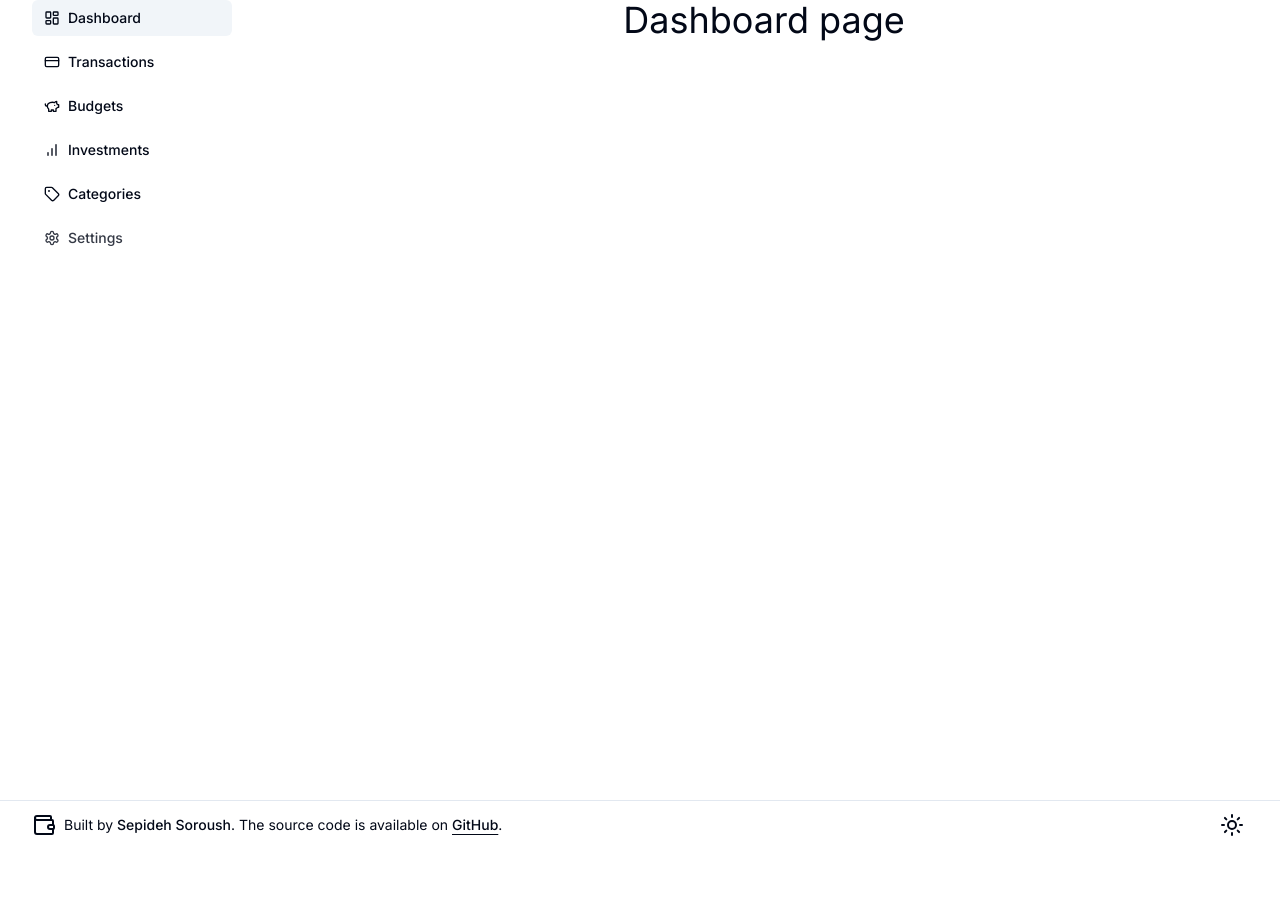
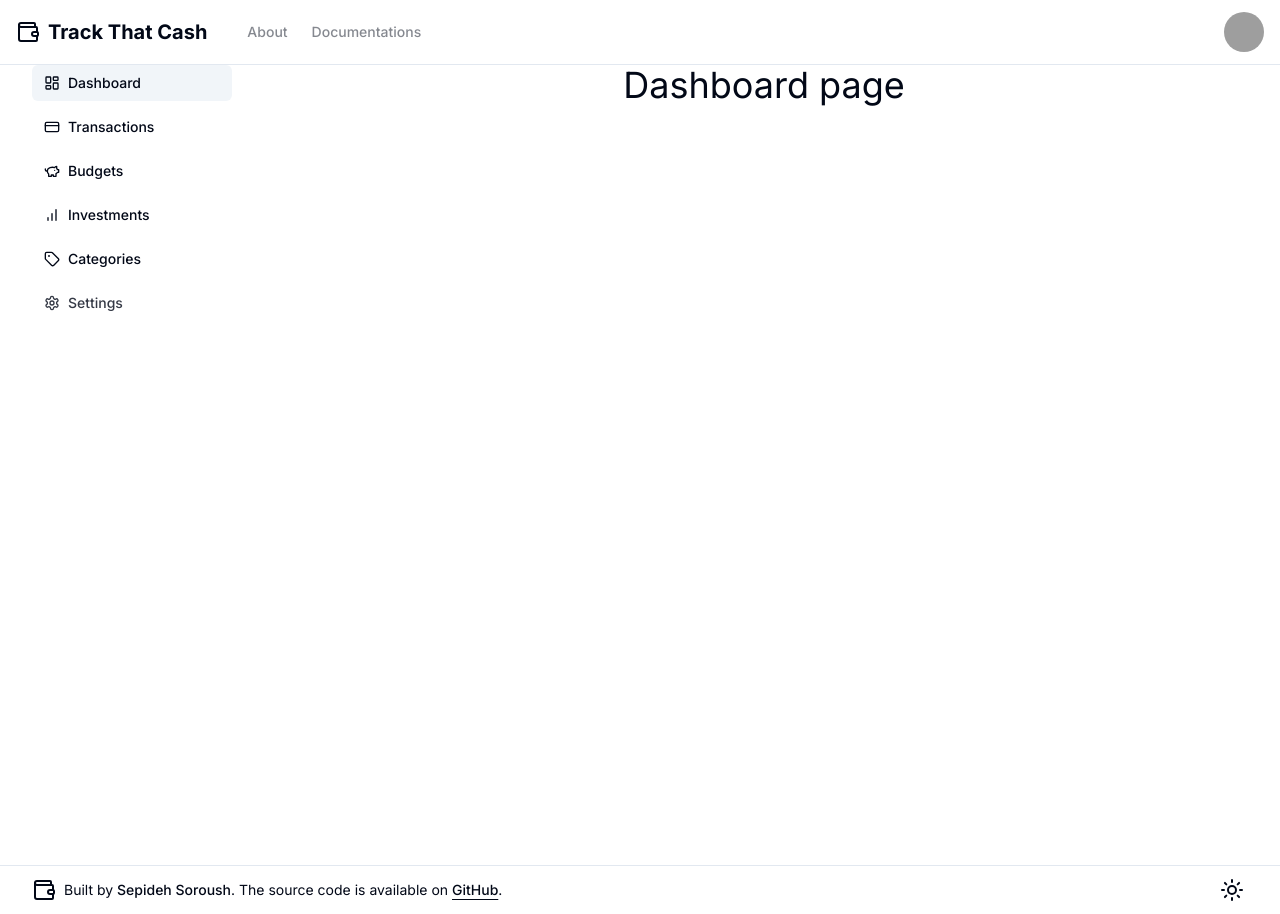
Before and after one commit to sepidsoroush/Track-Cash, a Next.js app: page /dashboard in a window 1280 px wide. Before the commit the page ends 849 px from the top, so only its background shows below. Built offline with nearby package versions, Linux system fonts and the light colour scheme; grey boxes are pictures that could not be loaded.

Commit message:
add Navbar

```diff
--- a/app/dashboard/layout.tsx
+++ b/app/dashboard/layout.tsx
@@ -1,4 +1,3 @@
-import { Footer } from "@/components/layout/footer";
 import { Sidebar } from "@/components/layout/sidebar";
 
 interface DashboardLayoutProps {
@@ -16,7 +15,6 @@ export default function DashboardLayout({ children }: DashboardLayoutProps) {
           {children}
         </main>
       </div>
-      <Footer />
     </div>
   );
 }
--- a/app/layout.tsx
+++ b/app/layout.tsx
@@ -1,6 +1,8 @@
 import { Inter as FontSans } from "next/font/google";
 import { ThemeProvider } from "@/components/theme-provider";
 import "./globals.css";
+import { Navbar } from "@/components/layout/navbar";
+import { Footer } from "@/components/layout/footer";
 
 import { cn } from "@/lib/utils";
 
@@ -28,7 +30,9 @@ export default function RootLayout({
           enableSystem
           disableTransitionOnChange
         >
+          <Navbar />
           {children}
+          <Footer />
         </ThemeProvider>
       </body>
     </html>
--- a/components/icons.tsx
+++ b/components/icons.tsx
@@ -10,6 +10,7 @@ import {
   Sun,
   Moon,
   Laptop,
+  User,
 } from "lucide-react";
 
 export type Icon = LucideIcon;
@@ -25,4 +26,5 @@ export const Icons = {
   sun: Sun,
   moon: Moon,
   laptop: Laptop,
+  user: User,
 };
--- /dev/null
+++ b/components/layout/navbar.tsx
@@ -0,0 +1,65 @@
+"use client";
+
+import * as React from "react";
+import Link from "next/link";
+import { useSelectedLayoutSegment } from "next/navigation";
+
+import { NavItem } from "@/types";
+import { cn } from "@/lib/utils";
+import { Icons } from "../icons";
+import { ProfileMenu } from "./profile-menu";
+
+const items: NavItem[] = [
+  {
+    title: "About",
+    href: "/about",
+    disabled: true,
+  },
+  {
+    title: "Documentations",
+    href: "/docs",
+    disabled: true,
+  },
+];
+
+export function Navbar() {
+  const segment = useSelectedLayoutSegment();
+
+  return (
+    <header className="sticky top-0 z-40 flex w-full justify-center bg-background/60 backdrop-blur-xl transition-all border-b">
+      <div className="flex h-16 w-full items-center justify-between p-4">
+        <div className="flex gap-6 md:gap-10">
+          <Link href="/" className="hidden items-center space-x-2 md:flex">
+            <Icons.logo />
+            <span className="hidden font-urban text-xl font-bold sm:inline-block">
+              Track That Cash
+            </span>
+          </Link>
+          {items?.length ? (
+            <nav className="hidden gap-6 md:flex">
+              {items?.map((item, index) => (
+                <Link
+                  key={index}
+                  href={item.disabled ? "#" : item.href}
+                  className={cn(
+                    "flex items-center text-lg font-medium transition-colors hover:text-foreground/80 sm:text-sm",
+                    item.href.startsWith(`/${segment}`)
+                      ? "text-foreground"
+                      : "text-foreground/60",
+                    item.disabled && "cursor-not-allowed opacity-80"
+                  )}
+                >
+                  {item.title}
+                </Link>
+              ))}
+            </nav>
+          ) : null}
+        </div>
+
+        <div className="flex items-center space-x-3">
+          <ProfileMenu />
+        </div>
+      </div>
+    </header>
+  );
+}
--- /dev/null
+++ b/components/layout/profile-menu.tsx
@@ -0,0 +1,70 @@
+import Link from "next/link";
+import { CreditCard, LayoutDashboard, LogOut, Settings } from "lucide-react";
+
+import {
+  DropdownMenu,
+  DropdownMenuContent,
+  DropdownMenuItem,
+  DropdownMenuSeparator,
+  DropdownMenuTrigger,
+} from "@/components/ui/dropdown-menu";
+import { Avatar, AvatarFallback, AvatarImage } from "@/components/ui/avatar";
+import { Icons } from "../icons";
+
+export function ProfileMenu() {
+  return (
+    <DropdownMenu>
+      <DropdownMenuTrigger>
+        <Avatar>
+          <AvatarImage
+            alt="Picture"
+            src="https://github.com/sepidsoroush.png"
+            referrerPolicy="no-referrer"
+          />
+          <AvatarFallback>
+            <span className="sr-only">me@example.com</span>
+            <Icons.user className="h-4 w-4" />
+          </AvatarFallback>
+        </Avatar>
+      </DropdownMenuTrigger>
+      <DropdownMenuContent align="end">
+        <div className="flex items-center justify-start gap-2 p-2">
+          <div className="flex flex-col space-y-1 leading-none">
+            <p className="font-medium">John Doe</p>
+            <p className="w-[200px] truncate text-sm text-muted-foreground">
+              me@example.com
+            </p>
+          </div>
+        </div>
+        <DropdownMenuSeparator />
+        <DropdownMenuItem asChild>
+          <Link href="/dashboard" className="flex items-center space-x-2.5">
+            <LayoutDashboard className="h-4 w-4" />
+            <p className="text-sm">Dashboard</p>
+          </Link>
+        </DropdownMenuItem>
+        <DropdownMenuItem asChild>
+          <Link
+            href="/dashboard/settings"
+            className="flex items-center space-x-2.5"
+          >
+            <Settings className="h-4 w-4" />
+            <p className="text-sm">Settings</p>
+          </Link>
+        </DropdownMenuItem>
+        <DropdownMenuItem
+          className="cursor-pointer"
+          onSelect={(event) => {
+            event.preventDefault();
+            console.log("Log out");
+          }}
+        >
+          <div className="flex items-center space-x-2.5">
+            <LogOut className="h-4 w-4" />
+            <p className="text-sm">Log out</p>
+          </div>
+        </DropdownMenuItem>
+      </DropdownMenuContent>
+    </DropdownMenu>
+  );
+}
--- a/components/layout/sidebar.tsx
+++ b/components/layout/sidebar.tsx
@@ -49,10 +49,8 @@ export function Sidebar() {
   return (
     <nav className="grid items-start gap-2">
       {items.map((item, index) => {
-        const Icon = item.icon;
         return (
-          item.href && (
-            <Link key={index} href={item.disabled ? `/dashboard` : item.href}>
+          <Link key={index} href={item.disabled ? "#" : item.href}>
             <span
               className={cn(
                 "group flex items-center rounded-md px-3 py-2 text-sm font-medium hover:bg-accent hover:text-accent-foreground",
@@ -60,11 +58,10 @@ export function Sidebar() {
                 item.disabled && "cursor-not-allowed opacity-80"
               )}
             >
-                <Icon className="mr-2 h-4 w-4" />
+              {item.icon && <item.icon className="mr-2 h-4 w-4" />}{" "}
               <span>{item.title}</span>
             </span>
           </Link>
-          )
         );
       })}
     </nav>
--- /dev/null
+++ b/components/ui/avatar.tsx
@@ -0,0 +1,50 @@
+"use client"
+
+import * as React from "react"
+import * as AvatarPrimitive from "@radix-ui/react-avatar"
+
+import { cn } from "@/lib/utils"
+
+const Avatar = React.forwardRef<
+  React.ElementRef<typeof AvatarPrimitive.Root>,
+  React.ComponentPropsWithoutRef<typeof AvatarPrimitive.Root>
+>(({ className, ...props }, ref) => (
+  <AvatarPrimitive.Root
+    ref={ref}
+    className={cn(
+      "relative flex h-10 w-10 shrink-0 overflow-hidden rounded-full",
+      className
+    )}
+    {...props}
+  />
+))
+Avatar.displayName = AvatarPrimitive.Root.displayName
+
+const AvatarImage = React.forwardRef<
+  React.ElementRef<typeof AvatarPrimitive.Image>,
+  React.ComponentPropsWithoutRef<typeof AvatarPrimitive.Image>
+>(({ className, ...props }, ref) => (
+  <AvatarPrimitive.Image
+    ref={ref}
+    className={cn("aspect-square h-full w-full", className)}
+    {...props}
+  />
+))
+AvatarImage.displayName = AvatarPrimitive.Image.displayName
+
+const AvatarFallback = React.forwardRef<
+  React.ElementRef<typeof AvatarPrimitive.Fallback>,
+  React.ComponentPropsWithoutRef<typeof AvatarPrimitive.Fallback>
+>(({ className, ...props }, ref) => (
+  <AvatarPrimitive.Fallback
+    ref={ref}
+    className={cn(
+      "flex h-full w-full items-center justify-center rounded-full bg-muted",
+      className
+    )}
+    {...props}
+  />
+))
+AvatarFallback.displayName = AvatarPrimitive.Fallback.displayName
+
+export { Avatar, AvatarImage, AvatarFallback }
--- a/package.json
+++ b/package.json
@@ -9,6 +9,7 @@
     "lint": "next lint"
   },
   "dependencies": {
+    "@radix-ui/react-avatar": "^1.0.4",
     "@radix-ui/react-dropdown-menu": "^2.0.6",
     "@radix-ui/react-slot": "^1.0.2",
     "class-variance-authority": "^0.7.0",
--- a/types/index.ts
+++ b/types/index.d.ts
@@ -1,8 +1,8 @@
 import { LucideIcon } from "lucide-react";
 
-export type NavItem = {
+export interface NavItem {
   title: string;
   href: string;
   disabled?: boolean;
-  icon: LucideIcon;
-};
+  icon?: LucideIcon;
+}
```
Also changed, not shown: 1 other file (tests, documents, lock files or other folders). Lines whose indentation alone changed are shown as unchanged.
